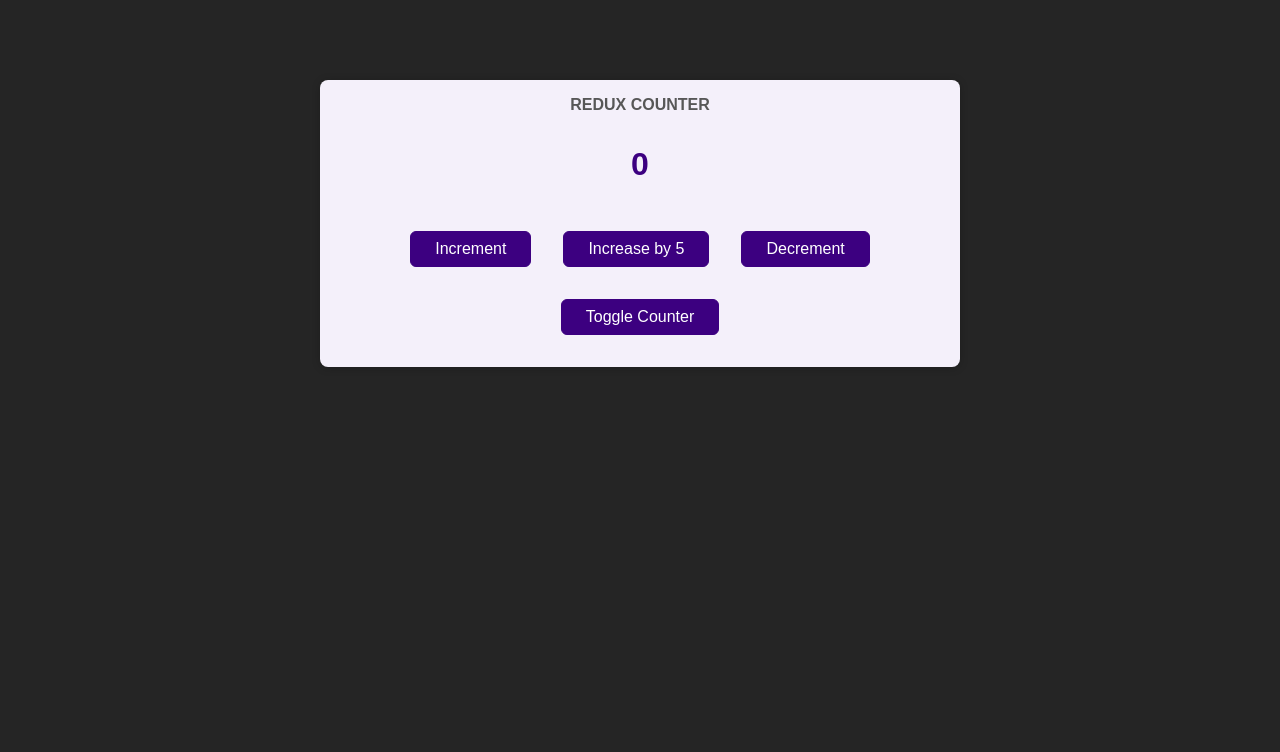
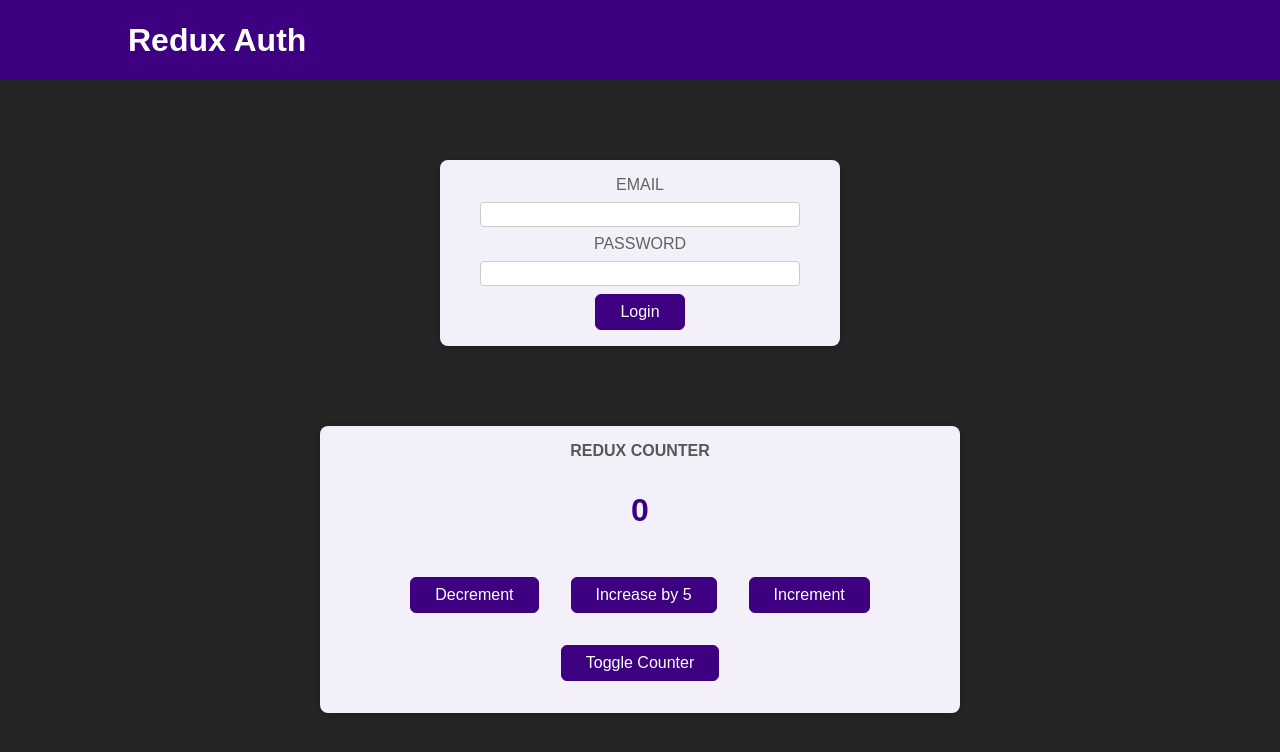
Before and after one commit to Nitin-Parmar-advant-lab/React-Advance, a JavaScript app: page / in a window 1280 px wide. Shown: the top 752 px of the page. Built offline with nearby package versions, Linux system fonts and the light colour scheme.

Commit message:
configerStore, creatSlice and seprate them, multiple reducer and how to use them in compnent

```diff
--- a/src/App.js
+++ b/src/App.js
@@ -1,10 +1,22 @@
-import Counter from './components/Counter';
-
+import Counter from "./components/Counter";
+import Header from "./components/Header";
+import Auth from "./components/Auth";
+import UserProfile from "./components/UserProfile";
+import { useDispatch, useSelector } from "react-redux";
 
 function App() {
-  return (
-    <Counter />
-  );
+    const dispatch = useDispatch();
+
+    const isAuth = useSelector((state) => state.auth.isAuthenticated);
+
+    return (
+        <>
+            <Header />
+            {!isAuth && <Auth />}
+            {isAuth && <UserProfile />}
+            <Counter />
+        </>
+    );
 }
 
 export default App;
--- a/src/components/Auth.js
+++ b/src/components/Auth.js
@@ -1,17 +1,26 @@
-import classes from './Auth.module.css';
+import { useDispatch } from "react-redux";
+import classes from "./Auth.module.css";
+import { authAction } from "../store/auth.js";
 
 const Auth = () => {
+    const dispatch = useDispatch();
+    function handleSubmit(e) {
+        e.preventDefault();
+
+        dispatch(authAction.login());
+    }
+
     return (
         <main className={classes.auth}>
             <section>
-        <form>
+                <form onSubmit={handleSubmit}>
                     <div className={classes.control}>
-            <label htmlFor='email'>Email</label>
-            <input type='email' id='email' />
+                        <label htmlFor="email">Email</label>
+                        <input type="email" id="email" />
                     </div>
                     <div className={classes.control}>
-            <label htmlFor='password'>Password</label>
-            <input type='password' id='password' />
+                        <label htmlFor="password">Password</label>
+                        <input type="password" id="password" />
                     </div>
                     <button>Login</button>
                 </form>
--- a/src/components/Counter.js
+++ b/src/components/Counter.js
@@ -1,6 +1,8 @@
 import classes from "./Counter.module.css";
 // this useSelector is custom hook made by React Redux team.
 import { useSelector, useDispatch } from "react-redux";
+
+import { counterAction } from "../store/counter.js";
 
 /*
 useSelector:
@@ -20,27 +22,29 @@ const Counter = () => {
     const dispatch = useDispatch();
 
     // this hook will automaticlly create subscription to the redux store by react redux library, so the compnenet get updated whenever value changes in the store
-    const counter = useSelector((state) => state.counter);
-    const showCounter = useSelector((xyz) => xyz.showCoutnter);
+    const counter = useSelector((state) => state.counter.counter);
+    const showCounter = useSelector((xyz) => xyz.counter.showCoutnter);
     // in above that state is plaholder and it can be anything like this:
     // (xyz => xyz.counter)
     // we must have to follow the store strucutre, then whatever naming you use
 
     const incrementHandler = () => {
-        dispatch({ type: "increment" });
+        dispatch(counterAction.increment());
     };
     const decrementHandler = () => {
-        dispatch({ type: "decrement" });
+        dispatch(counterAction.decrement());
     };
     const increaseHanlder = () => {
-        dispatch({ type: "increase", amount: 5 });
+        dispatch(counterAction.increase(5));
+        //{type: SOME_UNIQUE-IDENTIFIER, payload: 10 }
+        // this payload is in build keyword and can't be diffrent so in the store for accessint value we have to use payload keyword only
     };
 
     // inshort this dispatch will take object and all things that object has will be passed into action to the reducserFucntion and by that action we can get this passed information
     // Like in about example we set object properied type and amount and it can be anything
 
     const toggleCounterHandler = () => {
-        dispatch({ type: "toggal" });
+        dispatch(counterAction.toggleCounter());
     };
 
     return (
@@ -48,9 +52,9 @@ const Counter = () => {
             <h1>Redux Counter</h1>
             {showCounter && <div className={classes.value}>{counter}</div>}
             <div>
+                <button onClick={decrementHandler}>Decrement</button>
+                <button onClick={increaseHanlder}>Increase by 5</button>
                 <button onClick={incrementHandler}>Increment</button>
-                <button onClick={increaseHanlder}>Increase by 5</button>
-                <button onClick={decrementHandler}>Decrement</button>
             </div>
             <button onClick={toggleCounterHandler}>Toggle Counter</button>
         </main>
--- a/src/components/Header.js
+++ b/src/components/Header.js
@@ -1,22 +1,33 @@
-import classes from './Header.module.css';
+import { useDispatch, useSelector } from "react-redux";
+import classes from "./Header.module.css";
+import { authAction } from "../store/auth.js";
 
 const Header = () => {
+    const dispatch = useDispatch();
+
+    function handleLogout() {
+
+        dispatch(authAction.logout())
+    }
+
+    const isAuth = useSelector((state) => state.auth.isAuthenticated);
     return (
         <header className={classes.header}>
             <h1>Redux Auth</h1>
+            {isAuth &&
             <nav>
                 <ul>
                     <li>
-            <a href='/'>My Products</a>
+                        <a href="/">My Products</a>
                     </li>
                     <li>
-            <a href='/'>My Sales</a>
+                        <a href="/">My Sales</a>
                     </li>
                     <li>
-            <button>Logout</button>
+                        <button onClick={handleLogout}>Logout</button>
                     </li>
                 </ul>
-      </nav>
+            </nav>}
         </header>
     );
 };
--- /dev/null
+++ b/src/store/auth.js
@@ -0,0 +1,24 @@
+import { createSlice } from "@reduxjs/toolkit";
+
+// we can use counter reducer for this but logically that does not make any sence
+
+const initialAuthState = {
+    isAuthenticated: false,
+};
+
+const authSlice = createSlice({
+    name: "authentication",
+    initialState: initialAuthState,
+    reducers: {
+        login(state) {
+            state.isAuthenticated = true;
+        },
+        logout(state) {
+            state.isAuthenticated = false;
+        },
+    },
+});
+
+export const authAction = authSlice.actions;
+
+export default authSlice.reducer;
--- /dev/null
+++ b/src/store/counter.js
@@ -0,0 +1,72 @@
+import { createSlice } from "@reduxjs/toolkit";
+
+const initCounterState = { counter: 0, showCoutnter: true };
+
+
+// createSlice take object, and in that every slice need name, identifiter of that piece of state
+const counterSlice = createSlice({
+    name: "counter",
+    initialState: initCounterState, // or if over object name was same as the object require then we can write just initialState only so it would be like initialState = initialState, but here in my case it is note
+    reducers: {
+        // in this reducers, we declare all the method that we want from this reducer
+        // and in this every method will get the latest state object
+        increment(state) {
+            state.counter++;
+            // if we user react toolkit and creteSlice then we can write mutable code, because under the hood tool kit rewrite the object properites that are change and keep other as it is and pass it here if not changed or declared
+        },
+        decrement(state) {
+            state.counter--;
+        },
+        increase(state, action) {
+            state.counter = state.counter + action.payload;
+        },
+        toggleCounter(state) {
+            state.showCoutnter = !state.showCoutnter;
+        },
+    },
+});
+
+// reducer without toolkit
+const counterReducer = (state = initCounterState, action) => {
+    if (action.type === "increment") {
+        // IMP:
+        // this reducer function returned object will be rewrite/overwrite old object state,
+        // mean it does not change specific part it change the whole object in state
+        // so maintaing old state also we have to write all properited as it was like this way
+        // showCoutnter: state.showCoutnter,
+
+        // so in working with redux, never mutate(change) the existing state
+        // alway override it by returning a brand new state object
+        return {
+            counter: state.counter + 1,
+            showCoutnter: state.showCoutnter,
+        };
+    }
+
+    if (action.type === "increase") {
+        return {
+            counter: state.counter + action.amount,
+            showCoutnter: state.showCoutnter,
+        };
+    }
+
+    if (action.type === "decrement") {
+        return {
+            counter: state.counter - 1,
+            showCoutnter: state.showCoutnter,
+        };
+    }
+
+    if (action.type === "toggal") {
+        return {
+            showCoutnter: !state.showCoutnter,
+            counter: state.counter,
+        };
+    }
+
+    return state;
+};
+
+export const counterAction = counterSlice.actions;
+
+export default counterSlice.reducer;
--- a/src/store/index.js
+++ b/src/store/index.js
@@ -1,48 +1,72 @@
-import { createStore } from "redux";
+// import { createStore } from "redux";
+
+import { configureStore, createSlice } from "@reduxjs/toolkit";
+// other alternative for createSlice is createReducer
+
+import counterSliceReducer from "./counter.js"
+import authSliceReducer from "./auth.js"
+
+// const store = createStore(counterSlice.reducer);
+
+// if for bigger appliction we might have multiple applictions
+// for that we can create store like this:
+// in that we have to define main reducer or default reducer
+
+// const store = configureStore({
+//     reducer: counterSlice.reducer,
+// });
 
 
-const initState = { counter: 0, showCoutnter: true };
+// for multiple reducer we can use object key value for that, like this
 
-const counterReducer = (state = initState, action) => {
-    if (action.type === "increment") {
-        // IMP:
-        // this reducer function returned object will be rewrite/overwrite old object state,
-        // mean it does not change specific part it change the whole object in state
-        // so maintaing old state also we have to write all properited as it was like this way
-        // showCoutnter: state.showCoutnter,
 
-        // so in working with redux, never mutate(change) the existing state
-        // alway override it by returning a brand new state object
-        return {
-            counter: state.counter + 1,
-            showCoutnter: state.showCoutnter,
-        };
-    }
-
-    if (action.type === "increase") {
-        return {
-            counter: state.counter + action.amount,
-            showCoutnter: state.showCoutnter,
-        };
-    }
-
-    if (action.type === "decrement") {
-        return {
-            counter: state.counter - 1,
-            showCoutnter: state.showCoutnter,
-        };
-    }
-
-    if (action.type === "toggal") {
-        return {
-            showCoutnter: !state.showCoutnter,
-            counter: state.counter,
-        };
-    }
-
-    return state;
-};
-
-const store = createStore(counterReducer);
+const store = configureStore({
+    reducer: { counter: counterSliceReducer, auth: authSliceReducer },
+});
 
 export default store;
+
+// very important
+//----------------------------------------------------
+/*
+Now this is VERY IMPORTANT.
+
+The object key (counter) decides state structure.
+
+It has NOTHING to do with slice name.
+
+You can write:
+
+    const store = configureStore({
+    reducer: { myCustomName: counterSlice.reducer },
+    });
+
+And your state becomes:
+
+    state.myCustomName.counter
+*/
+//----------------------------------------------------
+/*
+Example:
+
+If you use:
+
+reducer: { counter: counterSlice.reducer }
+
+State looks like:
+
+{
+  counter: {
+    counter: 0,
+    showCounter: true
+  }
+}
+
+So in component:
+
+const counter = useSelector(state => state.counter.counter);
+
+// notice that during using the redux state in the main code we still use same hook "useSelector"
+// but the wait we use it slightly change, look that after state we use counter (name of reducer used while configerStore not when creating createSlice )
+and then state actual object
+*/
```
Lines whose indentation alone changed are shown as unchanged.
